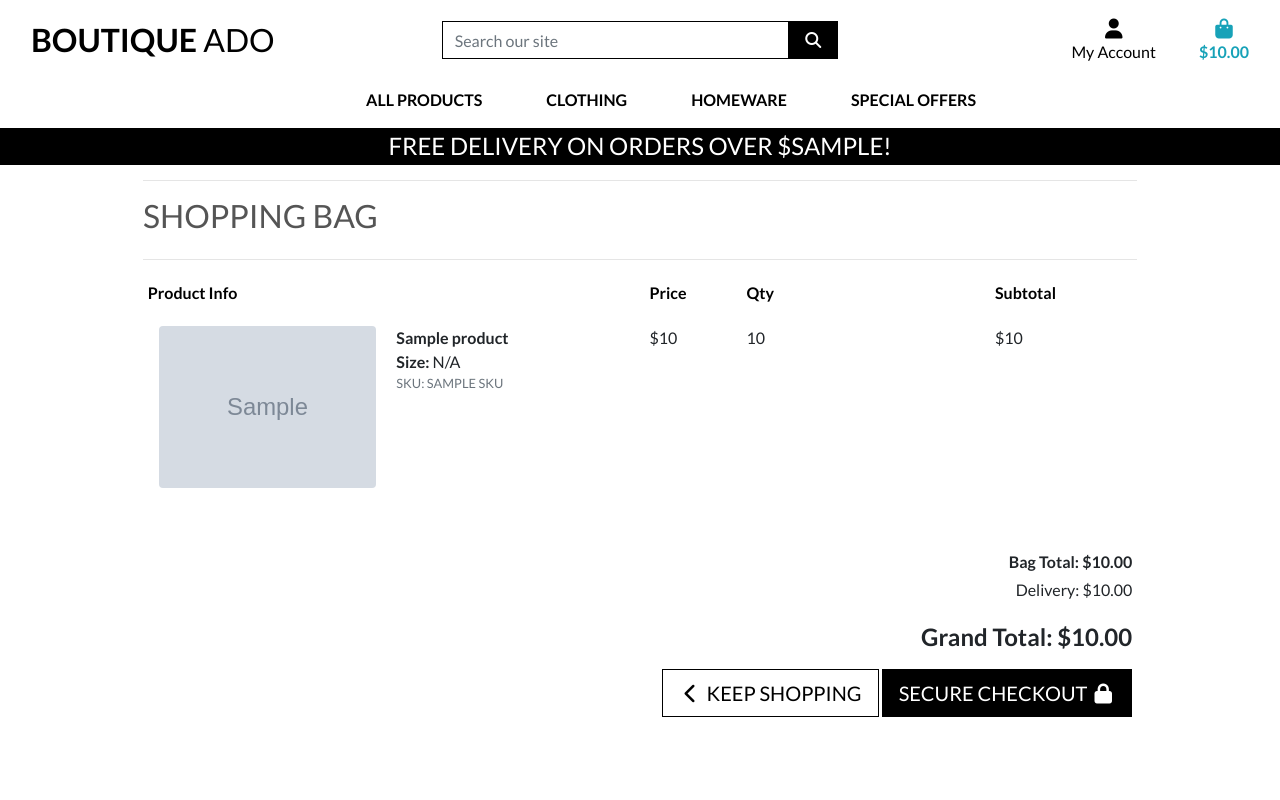
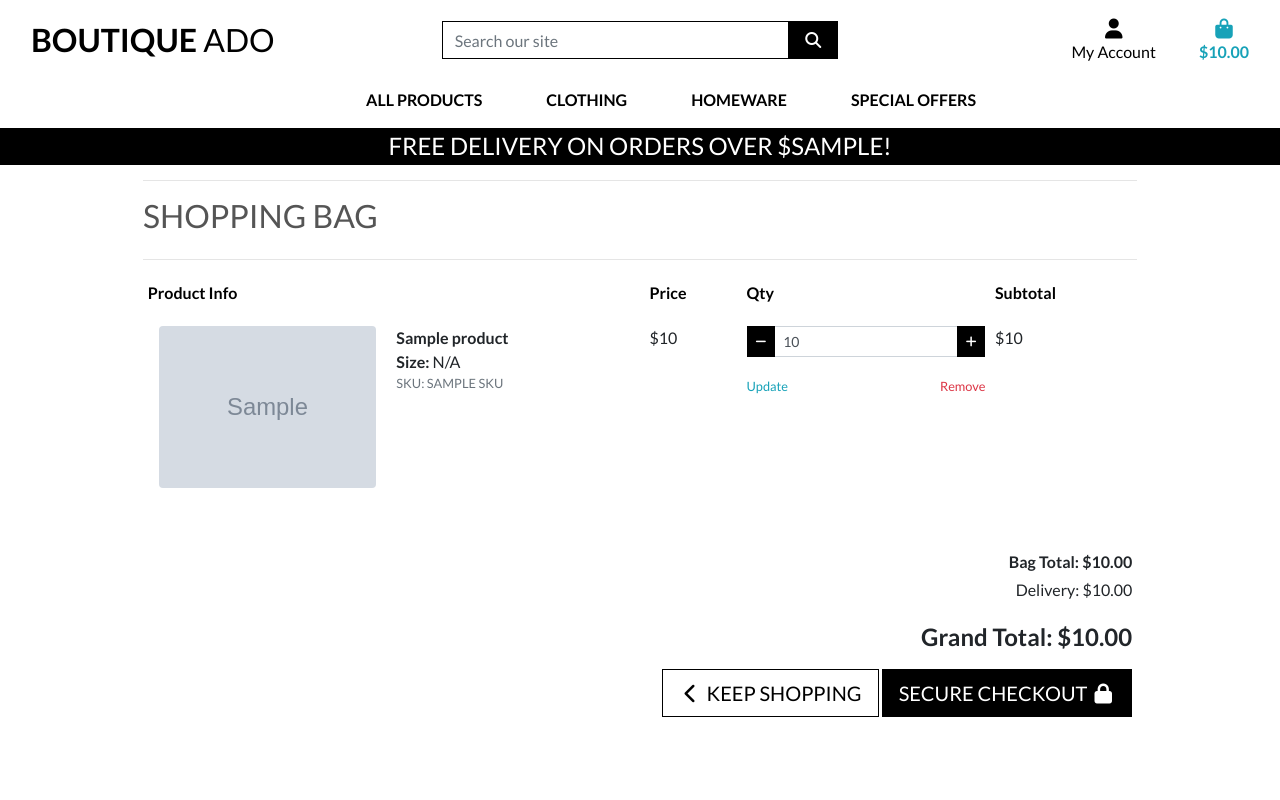
Before and after one commit to molnarlin/boutique_ado_v1, a Django app: template bag/templates/bag/bag.html in a window 1280 px wide. Run offline with Django 3.2, Linux system fonts and the light colour scheme; the template is opened without the code that fills it: most values are stand-ins (such as "Sample title", 1, 10 or a date in 2020); grey boxes marked "Sample" are stand-in pictures; parts of the project's set-up code (start-up, migrations or seed data) failed here and were passed over; some libraries are stand-ins or nearby versions.

Commit message:
added quantity boxes to the shopping bag page

```diff
--- a/bag/contexts.py
+++ b/bag/contexts.py
@@ -28,7 +28,7 @@ def bag_contents(request):
                 product_count += quantity
                 bag_items.append({
                     'item_id': item_id,
-                    'quantity': item_data,
+                    'quantity': quantity,
                     'product': product,
                     'size': size,
                 })
--- a/bag/templates/bag/bag.html
+++ b/bag/templates/bag/bag.html
@@ -49,7 +49,38 @@
                                         <p class="my-0">${{ item.product.price }}</p>
                                     </td>
                                     <td class="py-3 w-25">
-                                        <p class="my-0">{{ item.quantity }}</p>
+                                        <form class="form update-form" method="POST" action="">
+                                            {% csrf_token %}
+                                            <div class="form-group">
+                                                <div class="input-group">
+                                                    <div class="input-group-prepend">
+                                                        <button class="decrement-qty btn btn-sm btn-black rounded-0"
+                                                            data-item_id="{{ item.item_id }}" id="decrement-qty_{{ item.item_id }}">
+                                                            <span>
+                                                                <i class="fas fa-minus fa-sm"></i>
+                                                            </span>
+                                                        </button>
+                                                    </div>
+                                                    <input class="form-control form-control-sm qty_input" type="number"
+                                                        name="quantity" value="{{ item.quantity }}" min="1" max="99"
+                                                        data-item_id="{{ item.item_id }}"
+                                                        id="id_qty_{{ item.item_id }}">
+                                                    <div class="input-group-append">
+                                                        <button class="increment-qty btn btn-sm btn-black rounded-0"
+                                                            data-item_id="{{ item.item_id }}" id="increment-qty_{{ item.item_id }}">
+                                                            <span>
+                                                                <i class="fas fa-plus fa-sm"></i>
+                                                            </span>
+                                                        </button>
+                                                    </div>
+                                                    {% if item.product.has_sizes %}
+                                                        <input type="hidden" name="product_size" value="{{ item.size }}">
+                                                    {% endif %}
+                                                </div>
+                                            </div>
+                                        </form>
+                                        <a class="update-link text-info"><small>Update</small></a>
+                                        <a class="remove-item text-danger float-right" id="remove_{{ item.item_id }}" data-size="{{ item.size }}"><small>Remove</small></a>
                                     </td>
                                     <td class="py-3">
                                         <p class="my-0">${{ item.product.price }}</p>
@@ -99,3 +130,29 @@
         </div>
     </div>
 {% endblock %}
+
+{% block postloadjs %}
+{{ block.super }}
+{% include 'products/includes/quantity_input_script.html' %}
+<script type="text/javascript">
+    // Update quantity on click
+    $('.update-link').click(function(e) {
+        var form = $(this).prev('.update-form');
+        form.submit();
+    })
+
+    // Remove item and reload on click
+    $('.remove-item').click(function(e) {
+        var csrfToken = "{{ csrf_token }}";
+        var itemId = $(this).attr('id').split('remove_')[1];
+        var size = $(this).data('size');
+        var url = `/bag/remove/${itemId}`;
+        var data = {'csrfmiddlewaretoken': csrfToken, 'size': size};
+
+        $.post(url, data)
+         .done(function() {
+             location.reload();
+         });
+    })
+</script>
+{% endblock %}
--- a/static/css/base.css
+++ b/static/css/base.css
@@ -96,7 +96,9 @@ a.category-badge > span.badge:hover {
     right: 10px;
 }
 
-.btt-link {
+.btt-link,
+.update-link,
+.remove-item {
     cursor: pointer;
 }
 
```
